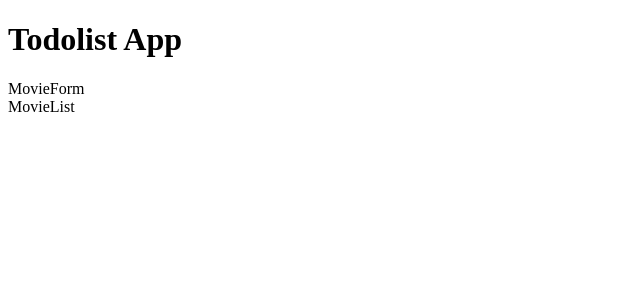
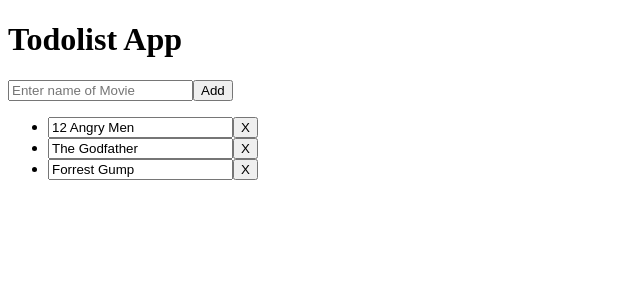
Before and after one commit to Sultanov1/Hm_59, a React (Vite) app: page / in a window 1280 px wide. Shown: the top 300 px of the page, without its empty margins (0-640 px from the left). Built offline with nearby package versions, Linux system fonts and the light colour scheme.

Commit message:
Вывели наши дефолтные значения на страницу для дальнейшей работы с нашим приложением.

```diff
--- a/src/components /MovieForm/MovieForm.tsx
+++ b/src/components /MovieForm/MovieForm.tsx
@@ -1,8 +1,9 @@
 const MovieForm = () => {
   return (
-    <div>
-      MovieForm
-    </div>
+    <form>
+      <input type="text" placeholder='Enter name of Movie' required/>
+      <button type='submit'>Add</button>
+    </form>
   );
 };
 
--- a/src/components /MovieList/MovieItem.tsx
+++ b/src/components /MovieList/MovieItem.tsx
@@ -1,8 +1,16 @@
-const MovieItem = () => {
+import React from 'react';
+import {Movie} from '../../types';
+
+interface Props  {
+  movie: Movie;
+}
+
+const MovieItem: React.FC<Props> = ({movie}) => {
   return (
-    <div>
-      MoveItem
-    </div>
+    <li>
+      <input type="text" value={movie.title}/>
+      <button>X</button>
+    </li>
   );
 };
 
--- a/src/components /MovieList/MovieLIst.tsx
+++ /dev/null
@@ -1,9 +0,0 @@
-const MovieLIst = () => {
-  return (
-    <div>
-      MovieList
-    </div>
-  );
-};
-
-export default MovieLIst;
--- /dev/null
+++ b/src/components /MovieList/MovieList.tsx
@@ -0,0 +1,19 @@
+import {Movie} from '../../types';
+import MovieItem from './MovieItem';
+import React from 'react';
+
+interface Props {
+  movies: Movie[];
+}
+
+const MovieList: React.FC<Props> = ({movies}) => {
+  return (
+    <ul>
+      {movies.map((movies) => (
+        <MovieItem key={movies.id} movie={movies}/>
+      ))}
+    </ul>
+  );
+};
+
+export default MovieList;
--- a/src/containers/TodoList/TodoList.tsx
+++ b/src/containers/TodoList/TodoList.tsx
@@ -1,12 +1,20 @@
 import MovieForm from '../../components /MovieForm/MovieForm';
-import MovieList from '../../components /MovieList/MovieLIst';
+import MovieList from '../../components /MovieList/MovieList';
+import {useState} from 'react';
+import {Movie} from '../../types';
 
 const TodoList = () => {
+  const [movies, setMovies] = useState<Movie[]>([
+    {id: '1', title: '12 Angry Men'},
+    {id: '2', title: 'The Godfather'},
+    {id: '3', title: 'Forrest Gump'},
+  ]);
+
   return (
     <div>
       <h1>Todolist App</h1>
       <MovieForm/>
-      <MovieList/>
+      <MovieList movies={movies}/>
     </div>
   );
 };
--- a/src/types.ts
+++ b/src/types.ts
@@ -1,4 +1,4 @@
 export interface Movie {
   id: string;
-  name: string;
+  title: string;
 }
```
